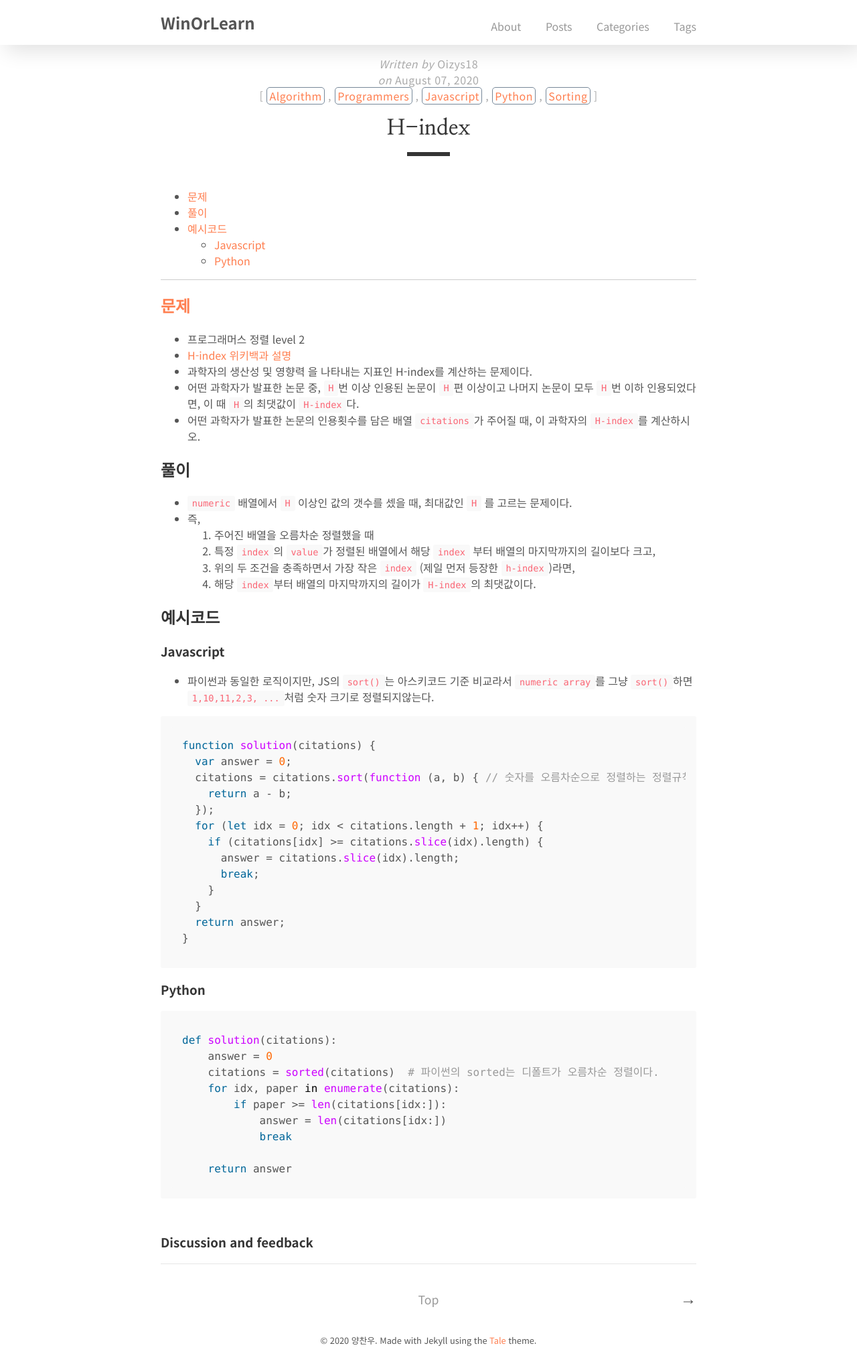
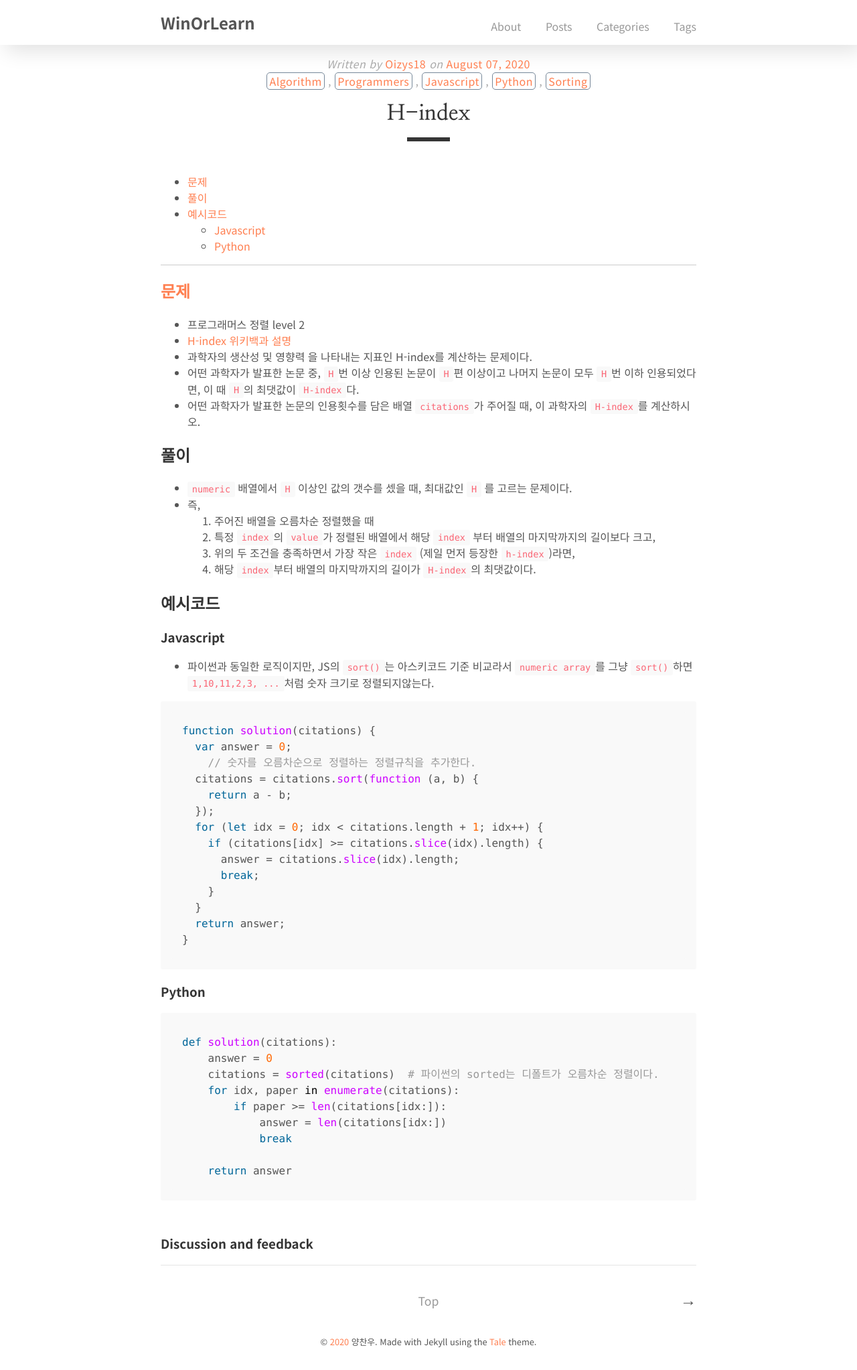
Before and after one commit to Oizys18/blog_depreciated, a Jekyll site: the page built from _posts/Algorithm/2020-08-07-H-index.md, in a window 1280 px wide. Shown: the whole page at 67% size. Built offline with Jekyll 4.4.1, drawn with Linux system fonts in a browser that asks for light colours; comment, search, counter and statistics services are not loaded.

Commit message:
Mod post style

````diff
--- a/_layouts/post.html
+++ b/_layouts/post.html
@@ -5,23 +5,23 @@ layout: default
   <div class="post-info">
     <span>Written by</span>
     {% if page.author %}
-    {{ page.author }}
+    <a href="https://github.com/{{page.author}}" target="_blank">{{ page.author }}</a>
     {% else %}
-    {{ site.author.name }}
+    <a href="https://github.com/{{site.author.name}}" target="_blank">{{ site.author.name }}</a>
     {% endif %}
-
     {% if page.date %}
-    <br>
     <span>on&nbsp;</span><time datetime="{{ page.date }}">{{ page.date | date: "%B %d, %Y" }}</time>
     {% endif %}
     <br>
-    {% if page.tags != empty %}
-    [{% for tag in page.tags %}
+    <div class="post-tag-list">
+
+      {% if page.tags != empty %}
+      {% for tag in page.tags %}
     <a href="/tags/archives#{{ tag | escape }}" class="post-tag">{{tag}}</a>
     {% if forloop.index != page.tags.size %},{% endif %}
-    {% endfor %}]
+    {% endfor %}
     {% endif %}
-    <br>
+  </div>
   </div>
   <h1 class="post-title">{{ page.title }}</h1>
   <div class="post-line"></div>
--- a/_posts/Algorithm/2020-08-07-H-index.md
+++ b/_posts/Algorithm/2020-08-07-H-index.md
@@ -36,7 +36,8 @@ tags: [Algorithm, Programmers, Javascript, Python, Sorting]
 ```javascript
 function solution(citations) {
   var answer = 0;
-  citations = citations.sort(function (a, b) { // 숫자를 오름차순으로 정렬하는 정렬규칙을 추가한다.
+    // 숫자를 오름차순으로 정렬하는 정렬규칙을 추가한다.
+  citations = citations.sort(function (a, b) {
     return a - b;
   });
   for (let idx = 0; idx < citations.length + 1; idx++) {
--- a/_sass/tale/_base.scss
+++ b/_sass/tale/_base.scss
@@ -66,3 +66,6 @@ img {
 td {
   vertical-align: top;
 }
+time{
+  color:coral;
+}
--- a/_sass/tale/_post.scss
+++ b/_sass/tale/_post.scss
@@ -63,6 +63,9 @@
 }
 
 .post-tag{
+  &-list{
+    margin-top:0.15em;
+  }
   padding:0 0.2em 0 0.2em;
   border:1px solid lightslategray;
   border-radius: 5px;
````
